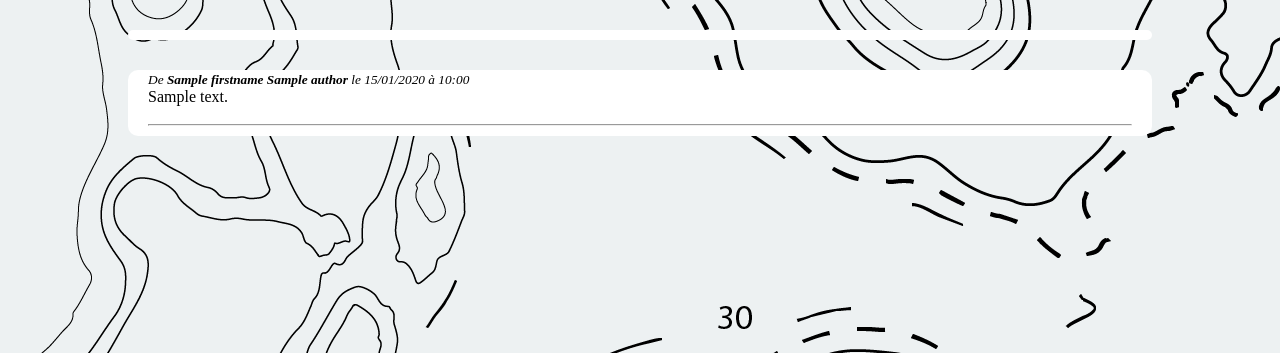
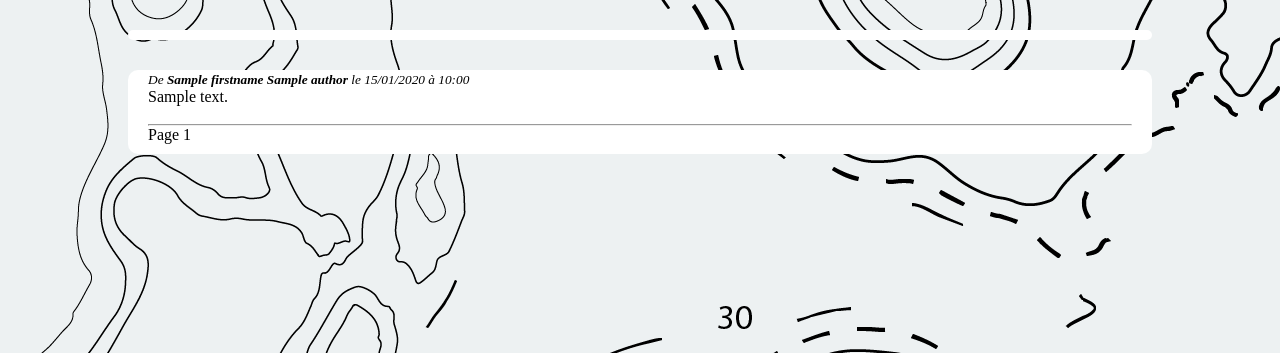
Before and after one commit to Kerkristof/sct, a Symfony app: template templates/member/blog_index.html.twig in a window 1280 px wide. Shown: the part 100-453 px from the top of the page. Run offline with Twig, Linux system fonts and the light colour scheme; the template is opened without the code that fills it: most values are stand-ins (such as "Sample title", 1, 10 or a date in 2020); some libraries are stand-ins or nearby versions.

Commit message:
Use of Knppaginator bundle to paginate member blog

```diff
--- a/composer.json
+++ b/composer.json
@@ -13,6 +13,7 @@
         "doctrine/doctrine-bundle": "^2.4",
         "doctrine/doctrine-migrations-bundle": "^3.2",
         "doctrine/orm": "^2.10",
+        "knplabs/knp-paginator-bundle": "^5.3",
         "phpdocumentor/reflection-docblock": "^5.3",
         "sensio/framework-extra-bundle": "^6.1",
         "symfony/asset": "5.3.*",
--- a/config/bundles.php
+++ b/config/bundles.php
@@ -12,4 +12,5 @@ return [
     Doctrine\Bundle\MigrationsBundle\DoctrineMigrationsBundle::class => ['all' => true],
     Symfony\Bundle\SecurityBundle\SecurityBundle::class => ['all' => true],
     Twig\Extra\TwigExtraBundle\TwigExtraBundle::class => ['all' => true],
+    Knp\Bundle\PaginatorBundle\KnpPaginatorBundle::class => ['all' => true],
 ];
--- a/templates/home/useful_link.html.twig
+++ b/templates/home/useful_link.html.twig
@@ -14,6 +14,9 @@
   </p><hr>
   <p>Site de la Fédération Française des Pêches Sportives des Pays de la Loire
     <a href="https://ffpspaysdeloire.webmo.fr/" target="_blank">FFPS des pays de la Loire</a>
+  </p><hr>
+  <p>Informations sur les marées et l'activité des poissons sur La Turballe
+    <a href="https://mareespeche.com/fr/pays-de-la-loire/la-turballe" target="_blank">Marées Pêche - La Turballe</a>
   </p>
 </div>
 {% endblock %}
--- a/templates/member/blog_index.html.twig
+++ b/templates/member/blog_index.html.twig
@@ -15,12 +15,22 @@
   <i><small>De <strong>{{comment.author.firstname}} {{comment.author.name}}</strong>
     le {{comment.createdAt | date('d/m/Y à H:i')}}</small></i>
     <p>{{comment.content}}</p>
-
   <!-- SUPPRIMER UN COMMENTAIRE-->
   <!-- {% if is_granted('ROLE_ADMIN') %}
   <a href="{{ path('member_blog_delete', {'id': comment.id})}}" class="btn btn-danger">Supprimer</a>
   {% endif %} -->
   <br><hr>
 {% endfor %}
+<!-- PAGINATION -->
+<p>
+{% if blog_comments.getCurrentPageNumber > 1 %}
+<strong><a href="{{path('member_blog_index', {'page' : blog_comments.getCurrentPageNumber - 1})}}"> préc. / </a></strong>
+{% endif %}
+Page {{blog_comments.getCurrentPageNumber}}
+{% if blog_comments.getCurrentPageNumber < blog_comments.getPageCount %}
+<strong><a href="{{path('member_blog_index', {'page' : blog_comments.getCurrentPageNumber + 1})}}"> / suiv. </a></strong>
+{% endif %}
+</p>
 </div>
+
 {% endblock %}
--- a/templates/member/index.html.twig
+++ b/templates/member/index.html.twig
@@ -12,6 +12,9 @@
   <p>Nos sites de pêche
     <a class="link" href="{{ asset('assets/brochures/SITES 2016.pdf') }}" target="_blank" >(PDF)</a>
   </p><hr>
+  <p>Notre atelier sur la pêche au leurre du 18/11/2021
+    <a class="link" href="{{ asset('assets/brochures/Peche au leurre.pdf') }}" target="_blank" >(PDF)</a>
+  </p><hr>
 </div>
 
 {% endblock %}
```
Also changed, not shown: src/Controller/MemberController.php (+8 -2 lines), 3 other files. Lines whose indentation alone changed are shown as unchanged.
